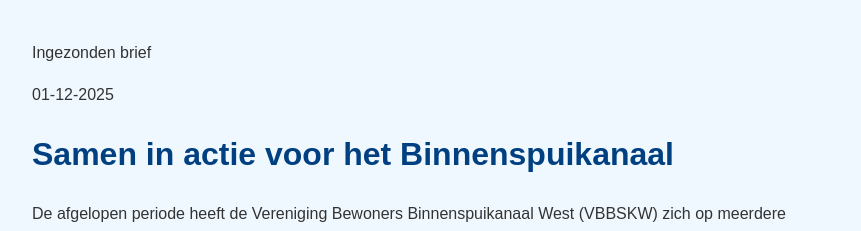
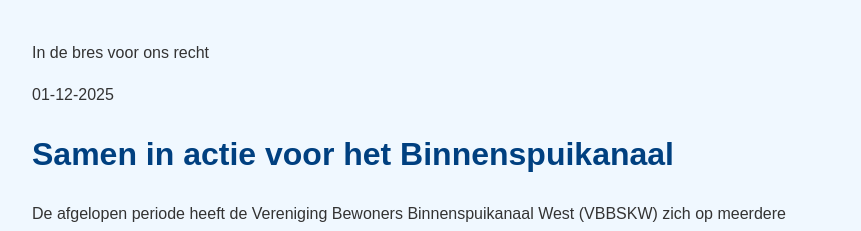
Before and after one commit to Klikblitser/VBBSKW, a Jekyll site: the page built from _posts/2026-01-06-In de bres voor ons recht.md, in a window 1280 px wide. Shown: the top 231 px of the page, without its empty margins (208-1069 px from the left). Built offline with Jekyll 4.4.1, drawn with Linux system fonts in a browser that asks for light colours.

Commit message:
nieuwe post

```diff
--- a/_posts/2026-01-06-In de bres voor ons recht.md
+++ b/_posts/2026-01-06-In de bres voor ons recht.md
@@ -2,7 +2,7 @@
 
 layout: default
 
-title: "Ingezonden brief"
+title: "In de bres voor ons recht"
 
 date: 2025-12-01
 
```
